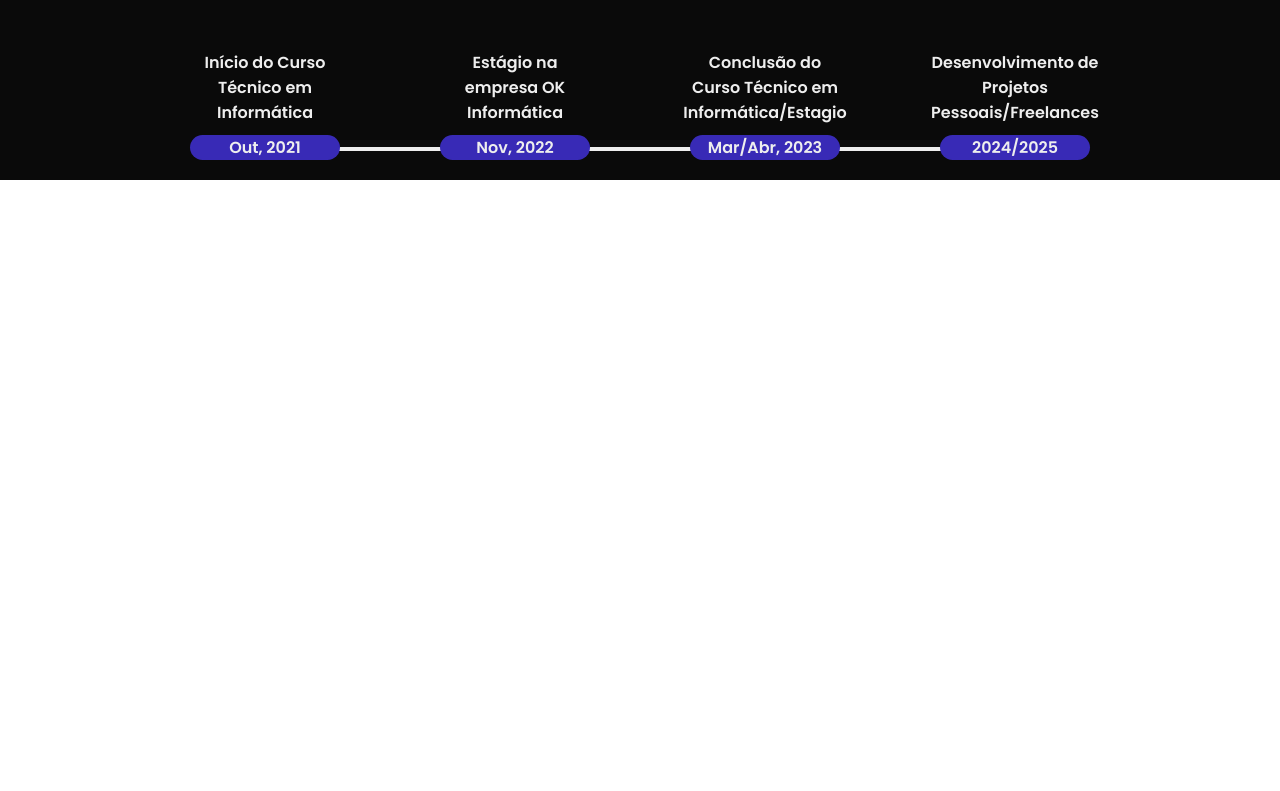
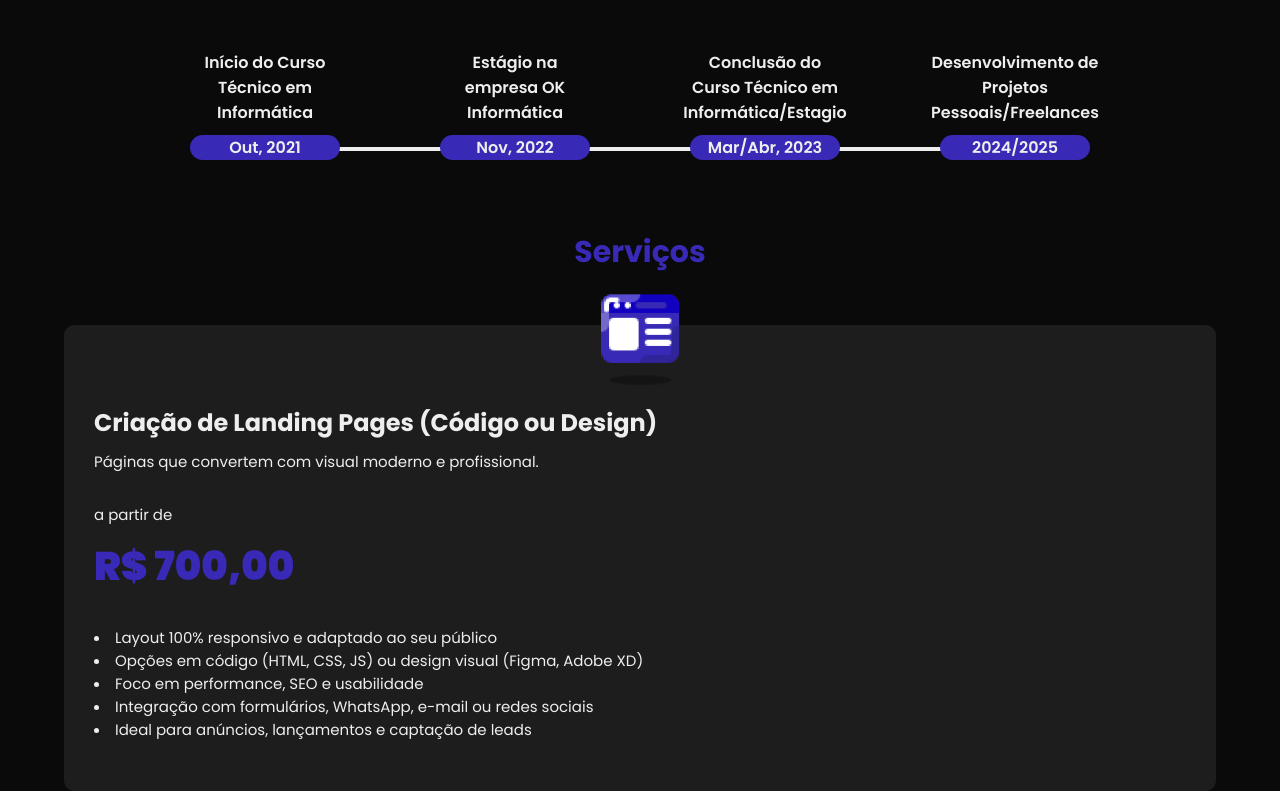
Before and after one commit to luvsscorpius/dev-and-portfolio-react, a React (Create React App) app in the folder frontend/: page / in a window 1280 px wide. Shown: the part 1119-1910 px from the top of the page. Before the commit the page ends 1299 px from the top, so only its background shows below. Built offline with nearby package versions, Linux system fonts and the light colour scheme.

Commit message:
feat(servicos.jsx): starting to develop servicosFlowContainer

```diff
--- a/frontend/src/App.js
+++ b/frontend/src/App.js
@@ -18,6 +18,7 @@ function App() {
         <GlobalStyle />
         <Home/>
         <Sobre/>
+        <Servicos/>
     </>
   );
 }
--- a/frontend/src/Pages/Servicos/Servicos.jsx
+++ b/frontend/src/Pages/Servicos/Servicos.jsx
@@ -4,34 +4,42 @@ import briefingIcon from '../../assets/img/briefingIcon.png'
 import prototipoIcon from '../../assets/img/prototipoIcon.png'
 import desenvolvimentoIcon from '../../assets/img/desenvolvimentoIcon.png'
 import supportIcon from '../../assets/img/supportIcon.png'
+import iconServicos from '../../assets/img/iconServicos.png'
 
 export const Servicos = () => {
   return (
-    <S.main>
-      <S.mainContent>
-        <S.servicosTitleContent>
-          <h1>Serviços</h1>
-        </S.servicosTitleContent>
+    <S.mainServicos>
+      <S.servicosTitleContainer>
+        <h2>Serviços</h2>
+      </S.servicosTitleContainer>
 
-        <S.servicosContentFlow>
+      <S.servicosFlowContainer>
+        <S.card>
           <span>
-            <img src={briefingIcon} alt="Icone de Briefing" />
-            Briefing
+            <img src={iconServicos} alt="" />
           </span>
-          <span>
-            <img src={prototipoIcon} alt="Icone de Prototipo" />
-            Protótipo
-          </span>
-          <span>
-            <img src={desenvolvimentoIcon} alt="Icone de Desenvolvimento" className='dev' />
-            Desenvolvimento
-          </span>
-          <span>
-            <img src={supportIcon} alt="Icone de suporte" />
-            Deploy/Suporte
-          </span>
-        </S.servicosContentFlow>
-      </S.mainContent>
-    </S.main>
+
+          <S.containerText>
+            <h2>Criação de Landing Pages (Código ou Design)</h2>
+            <p>Páginas que convertem com visual moderno e profissional.</p>
+          </S.containerText>
+
+          <S.containerText>
+            <p>a partir de</p>
+            <h1>R$ 700,00</h1>
+          </S.containerText>
+
+          <S.containerText>
+            <ul>
+              <li>Layout 100% responsivo e adaptado ao seu público</li>
+              <li>Opções em código (HTML, CSS, JS) ou design visual (Figma, Adobe XD)</li>
+              <li>Foco em performance, SEO e usabilidade</li>
+              <li>Integração com formulários, WhatsApp, e-mail ou redes sociais</li>
+              <li>Ideal para anúncios, lançamentos e captação de leads</li>
+            </ul>
+          </S.containerText>
+        </S.card>
+      </S.servicosFlowContainer>
+    </S.mainServicos>
   )
 }
--- a/frontend/src/Pages/Servicos/Styles.jsx
+++ b/frontend/src/Pages/Servicos/Styles.jsx
@@ -1,68 +1,108 @@
 import styled from "styled-components";
 
-export const main = styled.main`
+export const mainServicos = styled.div`
+    width: 100%:
+    height: auto;
+    display: flex;
+    flex-direction: column;
+    gap: 50px;
+    background-color: #0A0A0A;
 `
 
-export const mainContent = styled.div`
-    width: 100%;
-    height: 100vh;
-    display: flex;
-    justify-content: center;
-    align-items: center;
-    flex-direction: column;
-    background-color: #0A0A0A;
-    color: #fff;
+export const servicosTitleContainer = styled.div`
+    margin-top: 50px;
 
-    @media (max-width: 724px) {
-        height: auto;
-        padding: 20px;
+    h2 {
+        text-align: center;
+        font-family: "Poppins", serif;
+        font-size: 30px;
+        color: #382AB6;
     }
 `
 
-export const servicosTitleContent = styled.div`
-    font-family: "JetBrains Mono", serif;
+export const servicosFlowContainer = styled.div`
+    width: 100%;
+    display: flex;
+    align-items: center;
+    justify-content: center;
+    flex-direction: column;
+`
 
-    @media (max-width: 724px) {
-        margin: 10px;
+export const containerText = styled.div`
+    display: flex;
+    align-items: center;
+    flex-direction: column;
+    justify-content: center;
+    gap: 10px;
+    width: 100%;
+`
+
+export const card = styled.div`
+    width: 90%;
+    display: flex;
+    align-items: center;
+    justify-content: center;
+    flex-direction: column;
+    background-color: #1D1D1D;
+    color: #eee;
+    border-radius: 10px;
+    font-family: "Poppins", serif;
+    gap: 30px;
+
+    span {
+        height: 50px;
+
+        img {
+            width: 100px;
+            height: 100px;
+            position: relative;
+            bottom: 40px;
+        }
+    }
+
+    h1 {
+        padding: 0 30px 0 30px;
+        margin: 0;
+        text-align: start;
+        font-weight: 1000;
+        width: 100%;
+        color: #382AB6;
+        font-size: 40px;
+    }
+
+    h2 {
+        padding: 0 30px 0 30px;
+        margin: 0;
+        text-align: start;
+        font-weight: bold;
+        width: 100%;
+    }
+
+    p {
+        text-align: start;
+        width: 100%;
+        padding: 0 30px 0 30px;
+        margin: 0;
+        font-size: 15px;
+    }
+
+    ul {
+        display: flex;
+        flex-direction: column;
+        align-items: center;
+        justify-content: center;
+        list-style-type: disc;
+        list-style-position: inside;
+        margin-bottom: 50px;
+        width: 100%;
+
+        li {
+            text-align: start;
+            width: 100%;
+            padding: 0 30px 0 30px;
+            margin: 0;
+            font-size: 15px;
+            font-weight: 400;
+        }
     }
 `
-
-export const servicosContentFlow = styled.div`
-    display: flex;
-    flex-direction: row;
-
-    span {
-        display: flex;
-        flex-direction: column;
-        justify-content: center;
-        align-items: center;
-        margin: 15px;
-        width: 260px;
-        height: 280px;
-        gap: 15px;
-        border-radius: 15px;
-        background-color: #1D1D1D;
-        color: #fff;
-        font-family: "JetBrains Mono", serif;
-        font-size: 18px;
-        transition: transform 0.3s ease-in-out;
-    }
-
-    span:hover {
-        cursor: pointer;
-        transform: scale(1.05)
-    }
-
-    img {
-        width: 130px;
-    }
-
-    .dev {
-        width: 160px;
-    }
-
-    @media (max-width: 724px) {
-        display: flex;
-        flex-direction: column;
-    }
-`
```
Also changed, not shown: frontend/src/assets/img/iconServicos.png (added).
